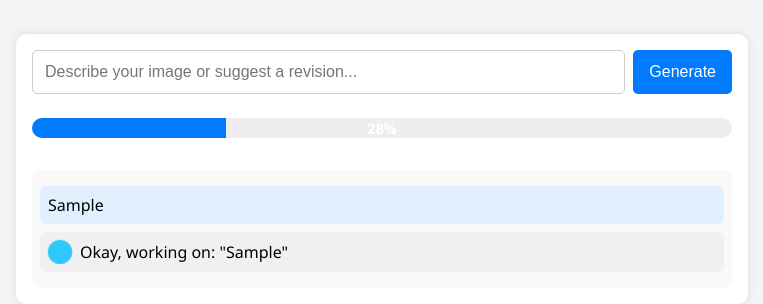
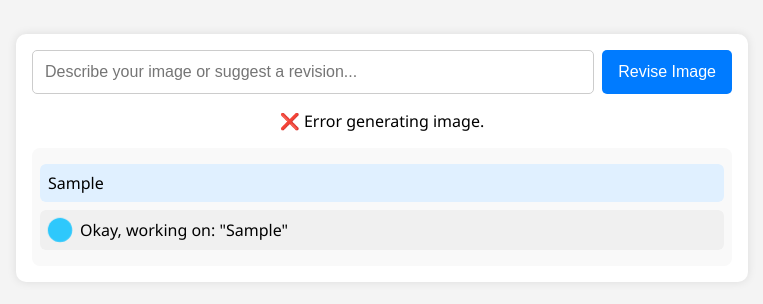
Before and after one commit to Cadence20/ai-image-studio, a website: page public/index.html in a window 1280 px wide. Both pictures are taken after typing "Sample" into the empty fields and a click on the button "Generate". Shown: the part 78-382 px from the top of the page, without its empty margins (258-1021 px from the left). Drawn offline with Linux system fonts and the light colour scheme; no server answers.

Commit message:
Fix: final working version of frontend with Render integration

```diff
--- a/public/index.html
+++ b/public/index.html
@@ -200,10 +200,8 @@
       addMessage('user', prompt);
       input.value = '';
 
-      // Show avatar + "working on..." message
       addMessage('assistant', `Okay, working on: "${prompt}"`, true);
 
-      // Start progress bar
       progressContainer.style.display = 'block';
       let progress = 0;
       const interval = setInterval(() => {
@@ -213,11 +211,15 @@
         }
       }, 100);
 
-      // Generate image
-      const imageRes = await fetch('http://localhost:3001/generate', {
+      const baseUrl = window.location.hostname === 'localhost'
+        ? 'http://localhost:3001'
+        : 'https://ai-image-studio-so68.onrender.com';
+
+      try {
+        const imageRes = await fetch(`${baseUrl}/generate`, {
           method: 'POST',
           headers: { 'Content-Type': 'application/json' },
-        body: JSON.stringify({ prompt })
+          body: JSON.stringify({ prompt }),
         });
 
         clearInterval(interval);
@@ -233,14 +235,18 @@
           imageResult.appendChild(img);
           shopifyBtn.style.display = 'block';
 
-        // Now assistant follows up
           messages.push({ role: 'assistant', content: 'Is this close to what you wanted?' });
           addMessage('assistant', 'Is this close to what you wanted?');
         } else {
           imageResult.innerHTML = '⚠️ Image generation failed.';
         }
+      } catch (err) {
+        clearInterval(interval);
+        progressContainer.style.display = 'none';
+        imageResult.innerHTML = '❌ Error generating image.';
+        console.error('Fetch error:', err);
+      }
 
-      // Update button label
       if (!hasGenerated) {
         generateBtn.textContent = 'Revise Image';
         hasGenerated = true;
```
Lines whose indentation alone changed are shown as unchanged.
